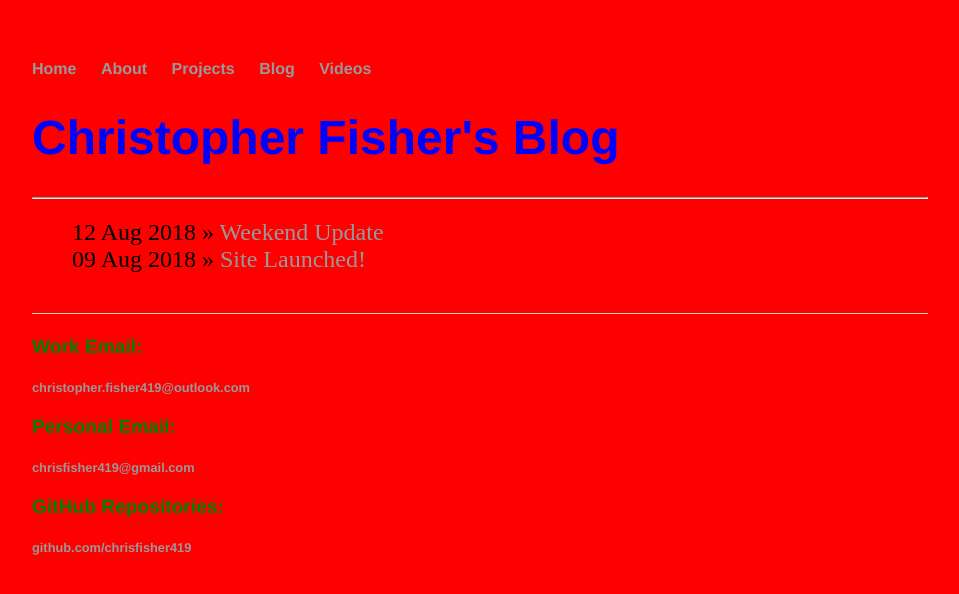
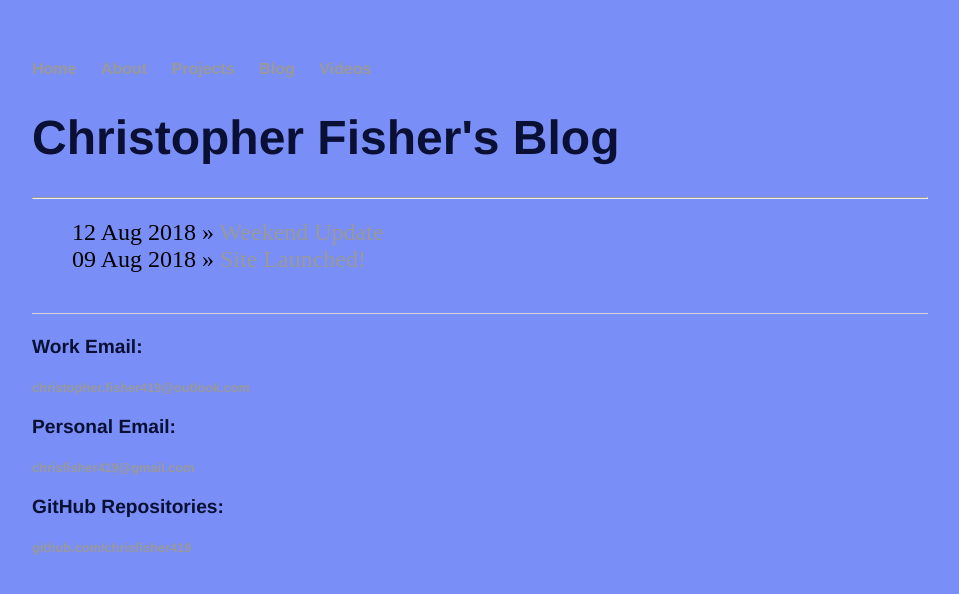
Before and after one commit to chrisfisher419/chrisfisher419.github.io, a Jekyll site: the page built from blog/index.html, in a window 1280 px wide. Shown: the top 594 px of the page, without its empty margins (160-1119 px from the left). Built offline with Jekyll 4.4.1, drawn with Linux system fonts in a browser that asks for light colours.

Commit message:
Update main.css

```diff
--- a/css/main.css
+++ b/css/main.css
@@ -1,7 +1,7 @@
 body {
     margin: 60px auto;
     width: 70%;
-    background-color: red;
+    background-color: #798EF6
 }
 nav ul, footer ul {
     font-family:'Helvetica', 'Arial', 'Sans-Serif';
@@ -23,23 +23,26 @@
 h1 {
     font-size: 3em;
     font-family:'Helvetica', 'Arial', 'Sans-Serif';
-    color: blue;
+    color: #091034
 }
 p {
     font-size: 1.5em;
     line-height: 1.4em;
-    color: green;
+    color: #091034
 }
 footer {
     border-top: 1px solid #d5d5d5;
     font-size: .8em;
+    color = #091034;
 }
 
 ul.posts {
     margin: 20px auto 40px;
     font-size: 1.5em;
+    color = #091034;
 }
 
 ul.posts li {
     list-style: none;
+    color = #091034;
 }
```
